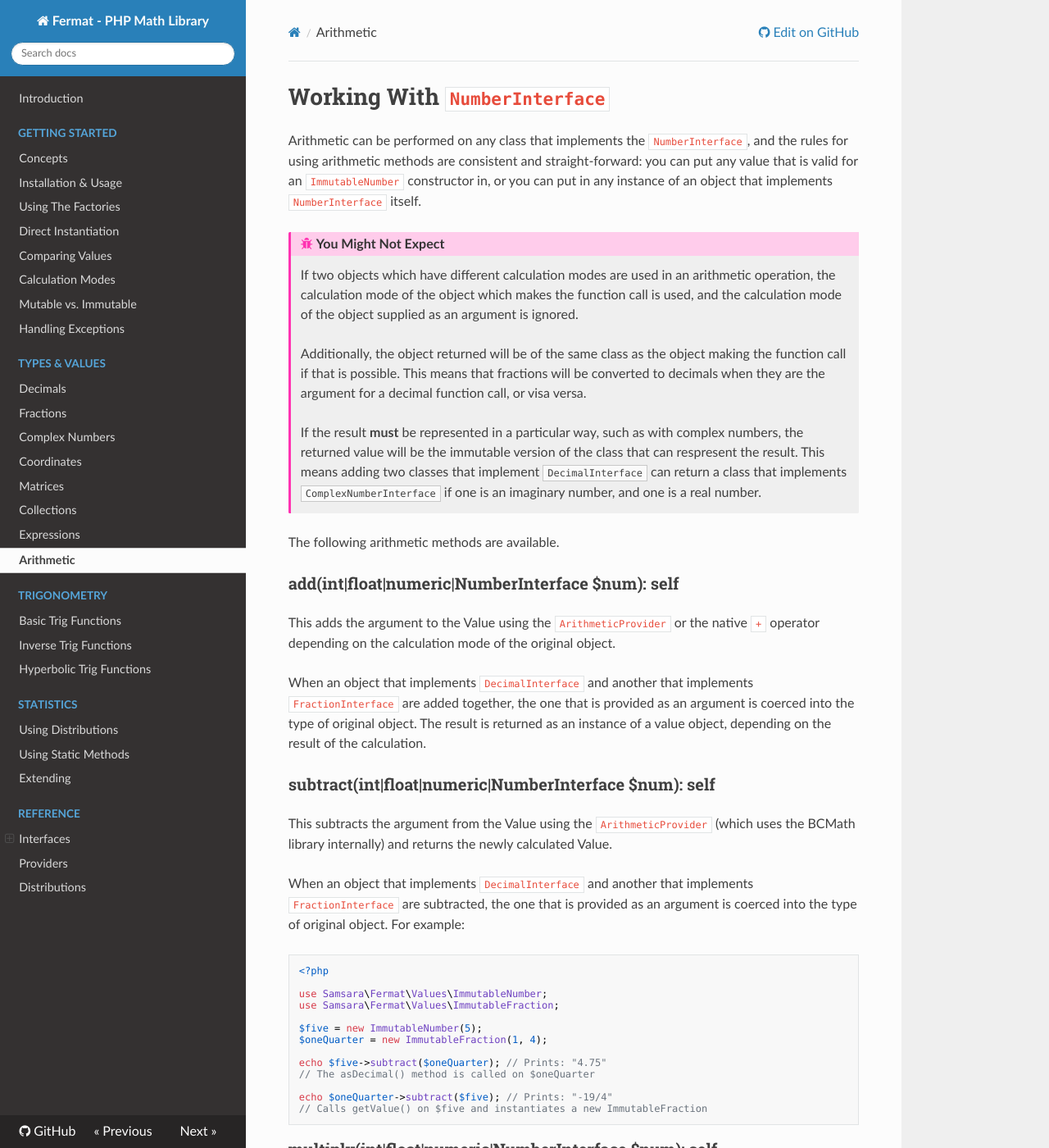
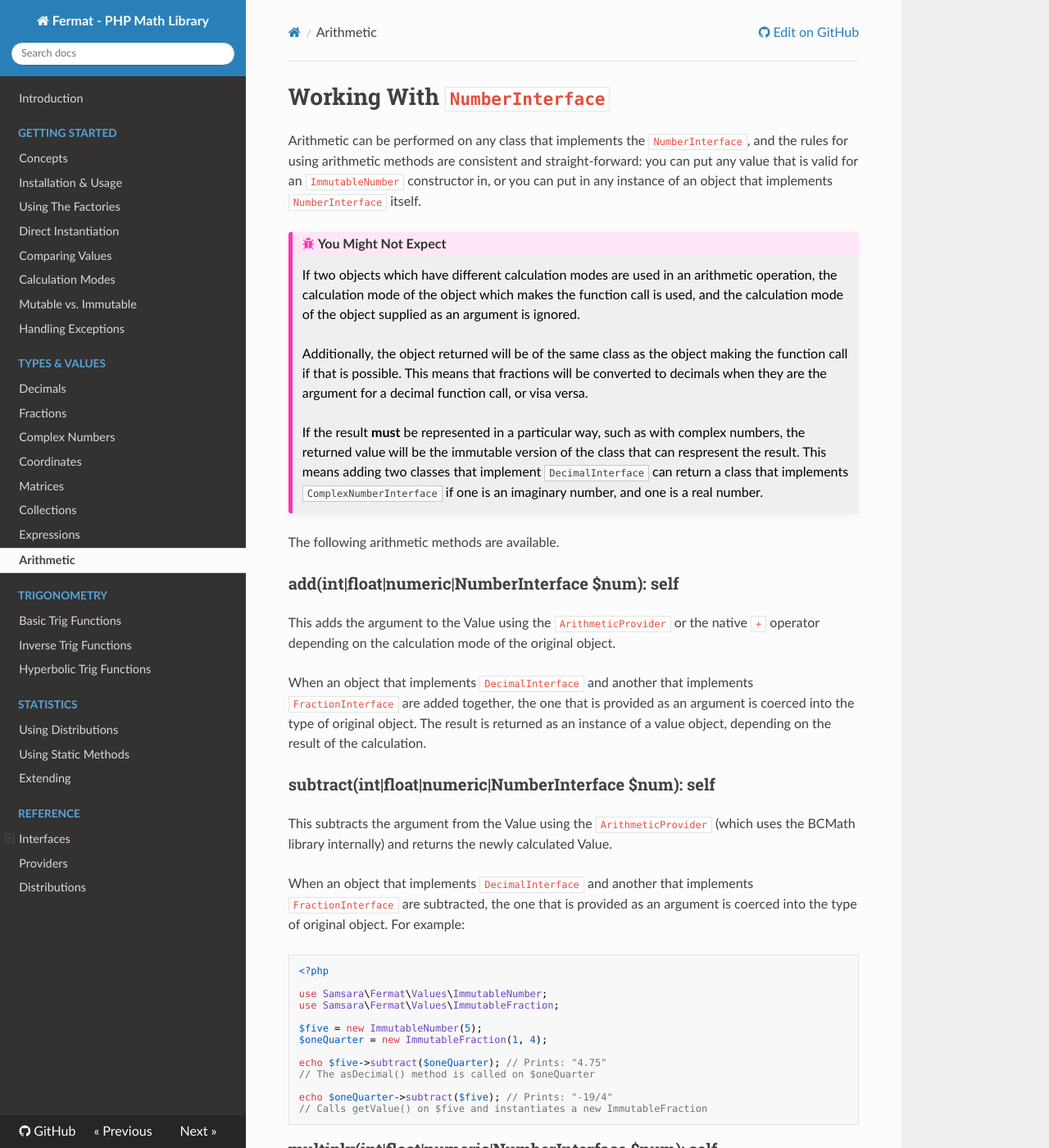
Before and after one commit to JordanRL/Fermat, an MkDocs documentation site: the page built from docs/arithmetic/index.md, in a window 1280 px wide and 1400 px high. Shown: the whole window at 82% size. Built offline with MkDocs 1.6.1, drawn with Linux system fonts in a browser that asks for light colours; nearby versions of some CDN libraries.

Commit message:
more css changes

```diff
--- a/docs/css/custom.css
+++ b/docs/css/custom.css
@@ -7,8 +7,9 @@
     line-height: 24px;
     margin-bottom: 24px;
     background: rgba(0, 0, 0, 0.05);
-    border-left: 0.2rem solid #000000;
-    border-radius: 0.1rem;
+    border-left: 5px solid #000000;
+    border-radius: 3px;
+    box-shadow: 0 .2rem .5rem rgba(0,0,0,.05),0 0 .05rem rgba(0,0,0,.1);
 }
 
 .rst-content .note {
@@ -104,10 +105,11 @@
 
 .rst-content .potential-bugs {
     border-color: #ff33b1;
+    color: #000000;
 }
 
 .rst-content .potential-bugs .admonition-title {
-    background: #ffcceb;
+    background: #ffe6f6;
     color: #333333;
 }
 
```
